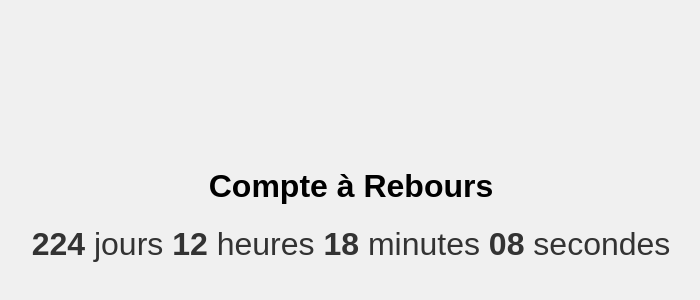
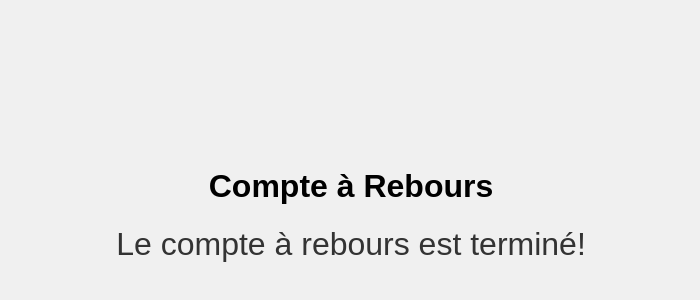
Before and after one commit to MohammedLoudiyi/MohammedLoudiyi.github.io, a plain HTML site: page Index.html in a window 1280 px wide. Shown: the part 88-388 px from the top of the page, without its empty margins (289-989 px from the left). Drawn offline with Linux system fonts and the light colour scheme.

Commit message:
Update Index.html

```diff
--- a/Index.html
+++ b/Index.html
@@ -39,7 +39,7 @@
     </div>
     <script>
         function countdown() {
-            const countDate = new Date("Dec 31, 2024 23:59:59").getTime();
+            const countDate = new Date("May 15, 2024 09:00:00").getTime();
             const now = new Date().getTime();
             const gap = countDate - now;
 
```
